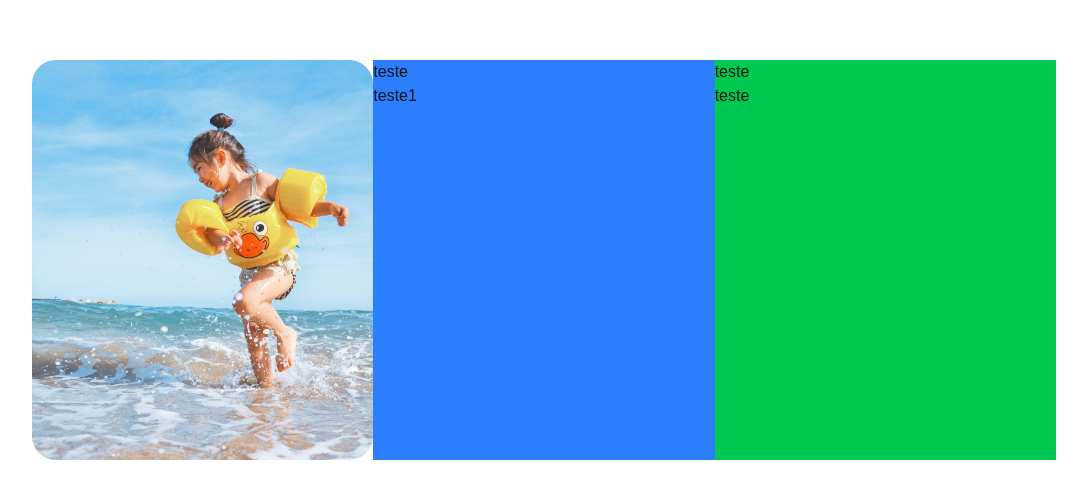
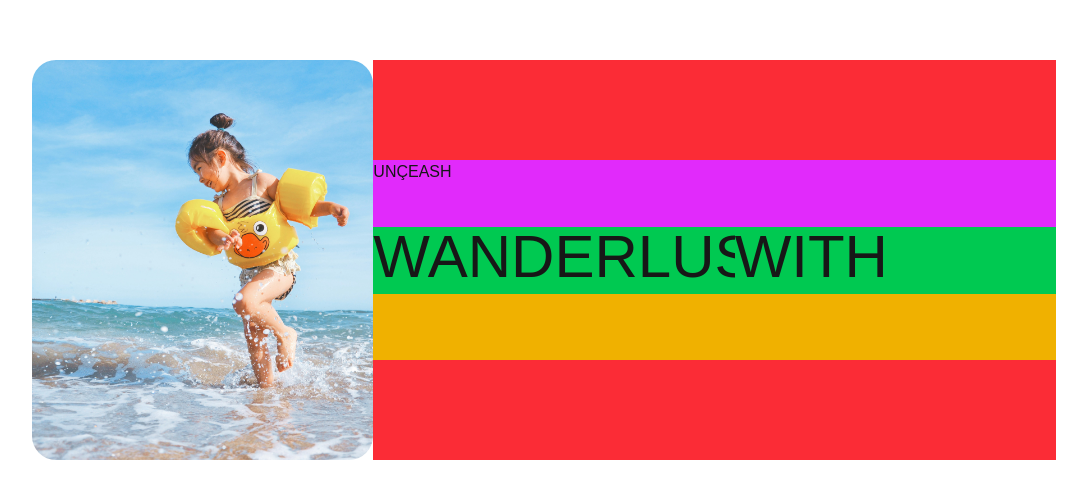
Before and after one commit to Deezinn/Nextjs-practice, a Next.js app in the folder magic-flights/: page / in a window 1280 px wide. Shown: the part 2274-2772 px from the top of the page, without its empty margins (96-1183 px from the left). Built offline with nearby package versions, Linux system fonts and the light colour scheme.

Commit message:
feat: new grid

```diff
--- a/magic-flights/src/app/page.jsx
+++ b/magic-flights/src/app/page.jsx
@@ -118,16 +118,29 @@ export default function Home() {
                 className="object-cover rounded-3xl"
               />
             </div>
-            <div className="flex flex-row w-full h-auto bg-red-50 justify-center items-center">
-              <div className="flex-row bg-blue-500 w-full h-full justify-center items-center">
-                <h1>teste</h1>
-                <h1>teste1</h1>
+            <div className="grid grid-cols-2 w-full h-auto bg-red-500 justify-center items-center gap-10">
+              <div className="grid grid-rows-3 bg-blue-500 w-full h-50">
+                <div className="flex flex-col w-full h-auto bg-fuchsia-500">
+                  <h1>UNÇEASH</h1>
+                </div>
+                <div className="flex flex-col w-full h-auto bg-green-500 text-6xl text-end">
+                  <h1>WANDERLUST</h1>
+                </div>
+                <div className="flex flex-col w-full h-auto bg-yellow-500">
+
+                </div>
               </div>
-              <div className="flex-col bg-green-500 w-full h-full justify-center items-centerjustify-center items-center">
-                <h1>teste</h1>
-                <h1>teste</h1>
+              <div className="grid grid-rows-3 bg-blue-500 w-full h-50">
+                <div className="flex flex-col w-full h-auto bg-fuchsia-500">
+
+                </div>
+                <div className="flex flex-col w-full h-auto bg-green-500 text-start text-6xl">
+                  <h1>WITH</h1>
+                </div>
+                <div className="flex flex-col w-full h-auto bg-yellow-500">
+
+                </div>
               </div>
-
             </div>
           </div>
         </div>
```
